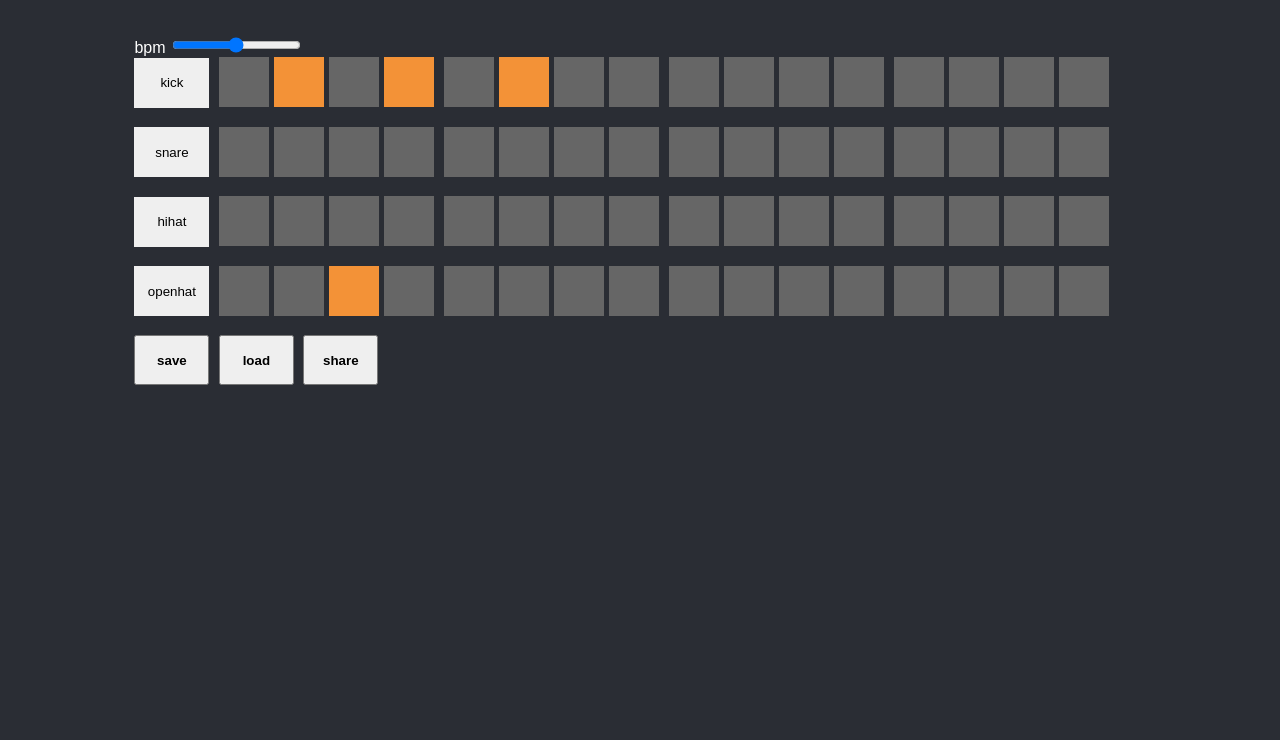
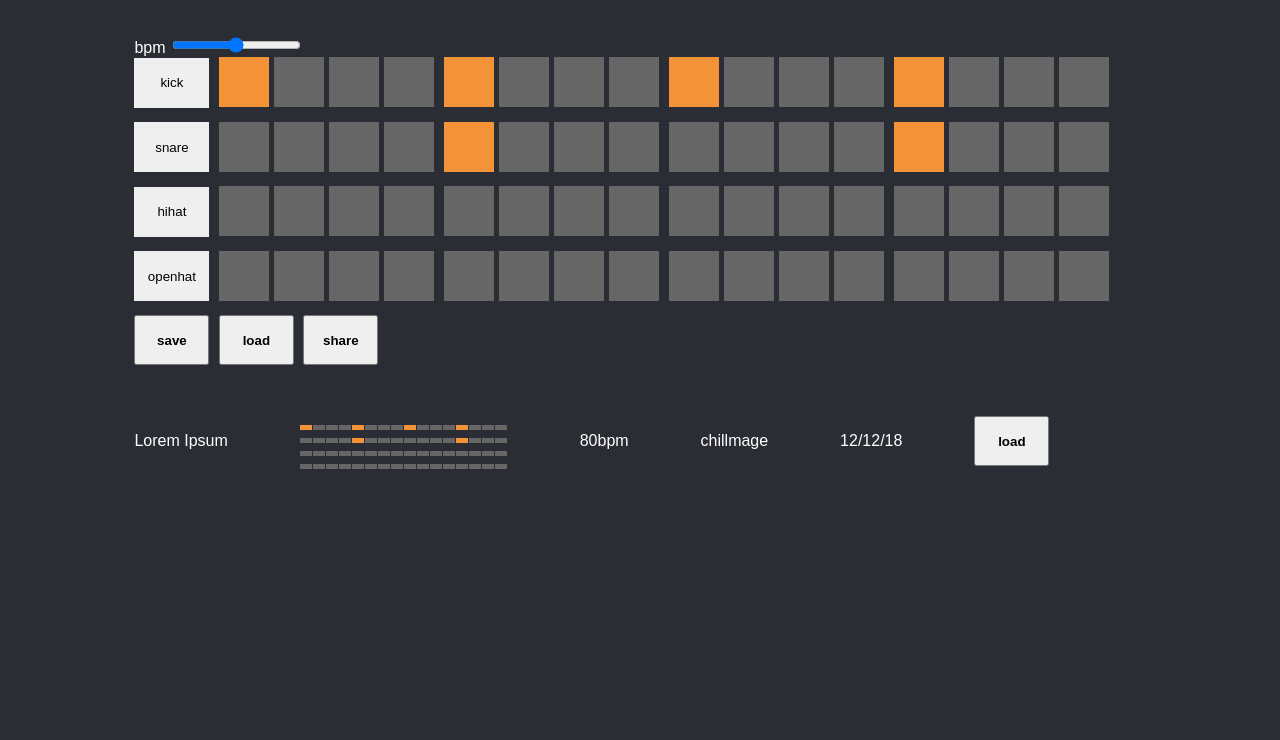
Before and after one commit to LorenzoBorje/drum-machine-v2, a website: page public/index.html in a window 1280 px wide. Shown: the part 60-800 px from the top of the page. Drawn offline with nearby package versions, Linux system fonts and the light colour scheme.

Commit message:
completed initial load pattern interface

```diff
--- a/public/app.js
+++ b/public/app.js
@@ -5,16 +5,47 @@ const instruments = ['kick', 'snare', 'hihat', 'openhat'];
 let currentMeasure = 0;
 let currentlyPlaying;
 
-const SAVE = {}
+const SAVE = {};
+
 
 const testSAVE = {
-  kick: [false, true, false, true, false, true, false, false, false, false, false, false, false, false, false, false],
-  snare: [false, false, false, false, false, false, false, false, false, false, false, false, false, false, false, false],
-  hihat: [false, false, false, false, false, false, false, false, false, false, false, false, false, false, false, false],
-  openhat: [false, false, true, false, false, false, false, false, false, false, false, false, false, false, false, false]
+  kick: [true, false, false, false, true, false, false, false, true, false, false, false, true, false, false,  false],
+  snare: [false, false, false, false, true, false, false, false, false, false, false, false, true, false, false,  false],
+  hihat: [false, false, false, false, false, false, false, false, false, false, false, false, false, false, false,  false],
+  openhat: [false, false, false, false, false, false, false, false, false, false, false, false, false, false, false,  false]
+}
+function renderLoadPatternGrid(save) {
+  for (instrument in save) {
+    save[instrument].forEach((beat, index) => {
+      if (beat) {
+        $(`.load-pattern.${instrument} > .beat:eq(${index})`).toggleClass('selected');
+      }
+    });
+  }
 }
 
+function generateLoadPatternGrid() {
+  let htmlString = '';
+  let dividers = [3, 7, 11];
+  for (let i = 0; i < instruments.length; i++) {
+       htmlString += `<div class="row load-pattern ${instruments[i]}">`;
+      for (let j = 0; j < beatMeasure; j++) {
+          if (dividers.includes(j)) {
+            htmlString += `<button class="beat ${j} divider" data-key="${instruments[i]}"></button>`;
+          } else {
+            htmlString += `<button class="beat ${j} " data-key="${instruments[i]}"></button>`;
 
+          }
+       }
+       htmlString += `</div>`
+  }
+  return htmlString;
+}
+
+function composeLoadPattern() {
+  $('.pattern').empty();
+  $('.pattern').append(generateLoadPatternGrid);
+}
 
 function handleLoadButton(saveFile) {
   for (instrument in saveFile) {
@@ -26,7 +57,7 @@ function handleLoadButton(saveFile) {
   }
 }
 
-function generatePattern() {
+function generateSavePattern() {
   instruments.forEach(instrument => {
     let pattern = [];
     for (let i = 0; i < beatMeasure; i++) {
@@ -34,10 +65,13 @@ function generatePattern() {
     };
     SAVE[instrument] = pattern;
   });
+  return SAVE;
 }
 
 function handleSaveButton() {
-  let sequence = generatePattern();
+  $('.save-button').click(event => {
+    console.log("save", SAVE);
+  });
   // add event listener
 }
 
@@ -49,20 +83,17 @@ function handleReset() {
     $('.resetbutton').click(resetSelected);
 }
 
-function playBeat(instrument) {
-    console.log(`hit ${instrument}`);
-    // resets currentTime so when other buttons are clicked it can start immediately playing
-    $(`audio[data-key='${instrument}']`)[0].currentTime = 0;
-    $(`audio[data-key='${instrument}']`)[0].play()
+function playSound(currentInstrument) {
+  $(`audio[data-key="${currentInstrument}"]`)[0].currentTime = 0;
+  $(`audio[data-key="${currentInstrument}"]`)[0].play();
 }
 
 function playSequencer() {
     if (currentMeasure == 16) currentMeasure = 0;
-    console.log(currentMeasure);
     for (let i = 0; i < $(`.${currentMeasure}`).length; i++){
         if ($(`.${currentMeasure}:eq(${i})`).hasClass('selected')) {
             currentInstrument = $(`.${currentMeasure}:eq(${i})`).attr('data-key');
-            playBeat(currentInstrument);
+            playSound(currentInstrument);
 
         }
     }
@@ -77,11 +108,7 @@ function switchPlayButton() {
 function togglePlay() {
     switchPlayButton();
     if ($('.playbutton').hasClass('hidden')) {
-        console.log(bpmPerMilli);
         currentlyPlaying = setInterval(playSequencer, bpmPerMilli);
-
-        // could return out of the loop using new setinterval
-
     } else {
         clearInterval(currentlyPlaying);
     }
@@ -91,10 +118,7 @@ function handlePlayButton(){
     $('.playbutton, .stopbutton').click(togglePlay);
 }
 
-function playSound(currentInstrument) {
-  $(`audio[data-key="${currentInstrument}"]`)[0].currentTime = 0;
-  $(`audio[data-key="${currentInstrument}"]`)[0].play();
-}
+
 
 function handleBeatSelection() {
   $('.pad').on('click', e => {
@@ -112,14 +136,12 @@ function handleBeatSelection() {
     } else {
       SAVE[currentInstrument][padIndex] = false;
     }
-    console.log(SAVE);
   });
 }
 
 function handleLabel() {
   $('.label').on('click', e => {
     let currentInstrument = $(event.currentTarget).attr('data-key');
-    playSound(currentInstrument);
   });
 }
 
@@ -151,19 +173,27 @@ function generateDrumSequencerGrid() {
     return htmlString;
 }
 
-function composeSequencer(){
-    $('.sequencer').empty();
+function addEventListeners() {
+  handleLabel();
+  handleBeatSelection();
+  handlePlayButton();
+  handleTempoSelection();
+  handleReset();
+  handleSaveButton();
+
+}
+
+function composeSequencer() {
+  $('.sequencer').empty();
     $('.sequencer').append(generateDrumSequencerGrid);
 }
 
 function handleStart() {
     composeSequencer();
-    handleLabel();
-    handleBeatSelection();
-    handlePlayButton();
-    handleTempoSelection();
-    handleReset();
-    handleSaveButton();
+    generateSavePattern();
+    addEventListeners();
+    composeLoadPattern();
+    renderLoadPatternGrid(testSAVE);
     handleLoadButton(testSAVE);
 }
 
--- a/public/index.html
+++ b/public/index.html
@@ -14,9 +14,6 @@
         <button class="playbutton">Play</button>
         <button class="stopbutton hidden">Stop</button>
         <button class="resetbutton">Reset</button>
-        <select><option>Test</option></select>
-        <button class="savebutton">Save</button>
-
     </header>
     <main>
         <!-- <section class="intro">
@@ -36,7 +33,16 @@
             <p class="save-feedback hidden"></p>
             <p class="share-feeback hidden">Successfully shared!</p>
         </section>
-        <section class="load hidden"></section>
+        <section class="load ">
+            <article class="save-pattern">
+                <p class="title">Lorem Ipsum</p>
+                <div class="pattern"></div>
+                <p class="bpm">80bpm</p>
+                <p class="author">chillmage</p>
+                <p class="date">12/12/18</p>
+                <button class="load-pattern-button save-load">Load</button>
+            </article>
+        </section>
     </main>
 
     <audio data-key="kick" src="sounds/boom.wav"></audio>
--- a/public/main.css
+++ b/public/main.css
@@ -64,13 +64,7 @@ main {
   background-color: #CCC;
 }
 
-.divider {
- margin-right: 10px;
-}
 
-.selected {
-  background-color: #F39237;
-}
 
 .save-load {
   margin-right: 5px;
@@ -78,3 +72,42 @@ main {
   font-weight: bold;
   display: inline;
 }
+
+.load {
+  margin-top: 50px;
+}
+article {
+  display: flex;
+  flex-flow: row nowrap;
+  align-items: center;
+  justify-content: space-between;
+  width: 920px;
+}
+
+.data {
+  font-size: 1
+}
+
+.pattern {
+  display: inline;
+}
+
+.pattern > .row > .beat {
+  width: 5px;
+  height: 5px;
+  margin-right: 1px;
+  background-color: #666;
+  border: none;
+}
+
+.row {
+  margin-bottom: -5px;
+}
+
+.divider {
+  margin-right: 10px;
+}
+
+.selected, .pattern > .row > .beat.selected {
+  background-color: #F39237;
+}
```
